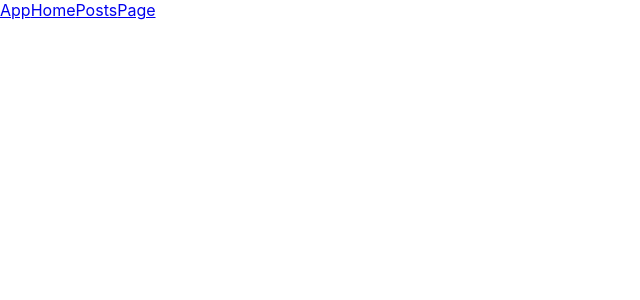
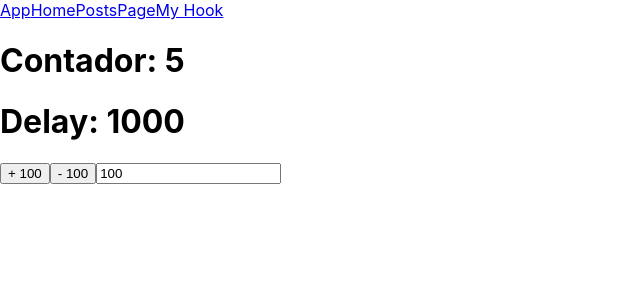
Before and after one commit to riquen/react-basic, a React (Create React App) app: page /my-hook in a window 1280 px wide. Before the commit this address had no page. Shown: the top 300 px of the page, without its empty margins (0-640 px from the left). Built offline with nearby package versions, Linux system fonts and the light colour scheme.

Commit message:
adding customHook

```diff
--- /dev/null
+++ b/src/hooks/useMyHook.js
@@ -0,0 +1,19 @@
+import { useEffect, useRef } from 'react';
+
+const useMyHook = (callback, delay = 1000) => {
+  const savedCallback = useRef();
+
+  useEffect(() => {
+    savedCallback.current = callback;
+  }, [callback]);
+
+  useEffect(() => {
+    const interval = setInterval(() => {
+      savedCallback.current();
+    }, delay);
+
+    return () => clearInterval(interval);
+  }, [delay]);
+};
+
+export default useMyHook;
--- a/src/routes/index.jsx
+++ b/src/routes/index.jsx
@@ -4,6 +4,7 @@ import App from '../templates/App/App';
 import Menu from '../components/Menu';
 import Posts from '../templates/Posts';
 import Page from '../templates/Page';
+import MyHook from '../templates/MyHook';
 
 const MainRoutes = () => {
   return (
@@ -14,6 +15,7 @@ const MainRoutes = () => {
           <Link to="/home">Home</Link>
           <Link to="/posts">Posts</Link>
           <Link to="/page">Page</Link>
+          <Link to="/my-hook">My Hook</Link>
         </>
       </Menu>
       <Routes>
@@ -21,6 +23,7 @@ const MainRoutes = () => {
         <Route exact path="/home" element={<Home />} />
         <Route exact path="/posts" element={<Posts />} />
         <Route exact path="/page" element={<Page />} />
+        <Route exact path="/my-hook" element={<MyHook />} />
       </Routes>
     </BrowserRouter>
   );
--- /dev/null
+++ b/src/templates/MyHook/index.jsx
@@ -0,0 +1,30 @@
+import { useState } from 'react';
+import useMyHook from '../../hooks/useMyHook';
+
+const MyHook = () => {
+  const [counter, setCounter] = useState(0);
+  const [delay, setDelay] = useState(1000);
+  const [incrementor, setIncrementor] = useState(100);
+
+  useMyHook(() => setCounter((c) => c + 1), delay);
+
+  return (
+    <div>
+      <h1>Contador: {counter}</h1>
+      <h1>Delay: {delay}</h1>
+      <button onClick={() => setDelay((d) => d + incrementor)}>
+        + {incrementor}
+      </button>
+      <button onClick={() => setDelay((d) => d - incrementor)}>
+        - {incrementor}
+      </button>
+      <input
+        type="number"
+        value={incrementor}
+        onChange={(e) => setIncrementor(Number(e.target.value))}
+      />
+    </div>
+  );
+};
+
+export default MyHook;
```
